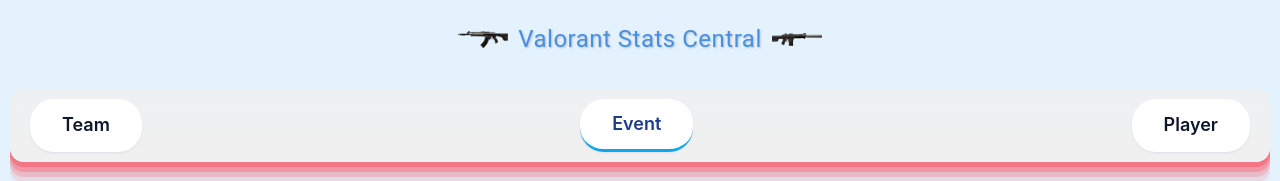
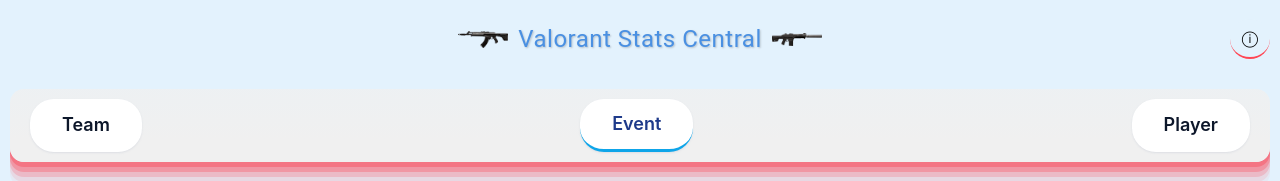
Before and after one commit to dhillonJas/val-stats, a React (Create React App) app: page / in a window 1280 px wide. Shown: the top 181 px of the page. Built offline with nearby package versions, Linux system fonts and the light colour scheme.

Commit message:
Add project information button

```diff
--- a/src/Components/Header.js
+++ b/src/Components/Header.js
@@ -1,12 +1,26 @@
-import React from 'react';
+import {React, useState} from 'react';
 import './css/Header.css'; // Importing the CSS file for styling
+import InformationModal from './InformationModal';
 
 const Header = () => {
+
+  const [showModal, setShowModal] = useState(false);
+
+  const handleShow = () => setShowModal(true);
+  const handleClose = () => setShowModal(false);
+
   return (
     <header className="header">
       <img src={`${process.env.PUBLIC_URL}/logo_vandal.png`} alt="Logo" className="logo" />
       <h1 className="title">Valorant Stats Central</h1>
       <img src={`${process.env.PUBLIC_URL}/logo_phantom.png`} alt="Logo" className="logo" />
+
+
+      <button className='info-button'
+              onClick={handleShow}>
+        ⓘ
+      </button>
+      <InformationModal show={showModal} handleClose={handleClose} />
     </header>
   );
 };
--- /dev/null
+++ b/src/Components/InformationModal.js
@@ -0,0 +1,33 @@
+import React from 'react';
+import { Modal } from 'react-bootstrap';
+import 'bootstrap/dist/css/bootstrap.min.css';
+
+const InformationModal = ({ show, handleClose }) => {
+
+  return (
+
+      <Modal show={show}
+             onHide={handleClose}
+             size='lg'
+             >
+        <Modal.Header closeButton>
+          <Modal.Title>About</Modal.Title>
+        </Modal.Header>
+        <Modal.Body>
+        A comprehensive platform for displaying and filtering professional Valorant match statistics.
+        <br/>
+        Choose from a variety of filter combinations to customize your data view.
+        <br/>
+        All data is sourced from <a href="https://vlr.gg" target="_blank" rel="noopener noreferrer">vlr.gg</a>.
+        <br/> <br/>
+        <p>
+        <strong>Masters Shanghai: </strong>Please note that statistics such as multi-kills, player clutches, head-to-heads and stats
+        based on side are not available on vlr.gg and, therefore, are not included in the Event, Player, and Team tables.
+        </p>
+        </Modal.Body>
+      </Modal>
+
+  );
+};
+
+export default InformationModal;
--- a/src/Components/css/Header.css
+++ b/src/Components/css/Header.css
@@ -1,16 +1,16 @@
 .header {
   display: flex;
-  align-items: center; /* Center items vertically */
-  justify-content: center; /* Distribute space between items */
+  align-items: center;
+  justify-content: center;
   background-color: #E3F2FD;
-  padding: 10px 20px; /* Add horizontal padding */
+  padding: 10px 20px;
   position: relative;
 }
 
 .logo {
-  width: 50px; /* Adjust size as needed */
+  width: 50px;
   height: auto;
-  margin: 0 10px; /* Add horizontal margin to create space between elements */
+  margin: 0 10px;
 }
 
 .title {
@@ -28,3 +28,26 @@
   color: #357ABD;
   transition: color 0.3s ease;
 }
+
+
+
+.info-button {
+  background-color: #E3F2FD;
+  border: none;
+  border-bottom: 2px solid #ff4654;
+  border-radius: 50%;
+  cursor: pointer;
+  width: 40px;
+  height: 40px;
+  position: absolute;
+  right:10px
+}
+
+.info-button:hover {
+  background-color: #D0E4F7;
+}
+
+.info-button:focus {
+  outline: none;
+  box-shadow: 0 0 0 2px #ff4654;
+}
--- a/src/Components/css/filters.css
+++ b/src/Components/css/filters.css
@@ -68,7 +68,6 @@
     width: 70px;
   }
 
-
 input::-webkit-outer-spin-button,
 input::-webkit-inner-spin-button {
   -webkit-appearance: none;
```
